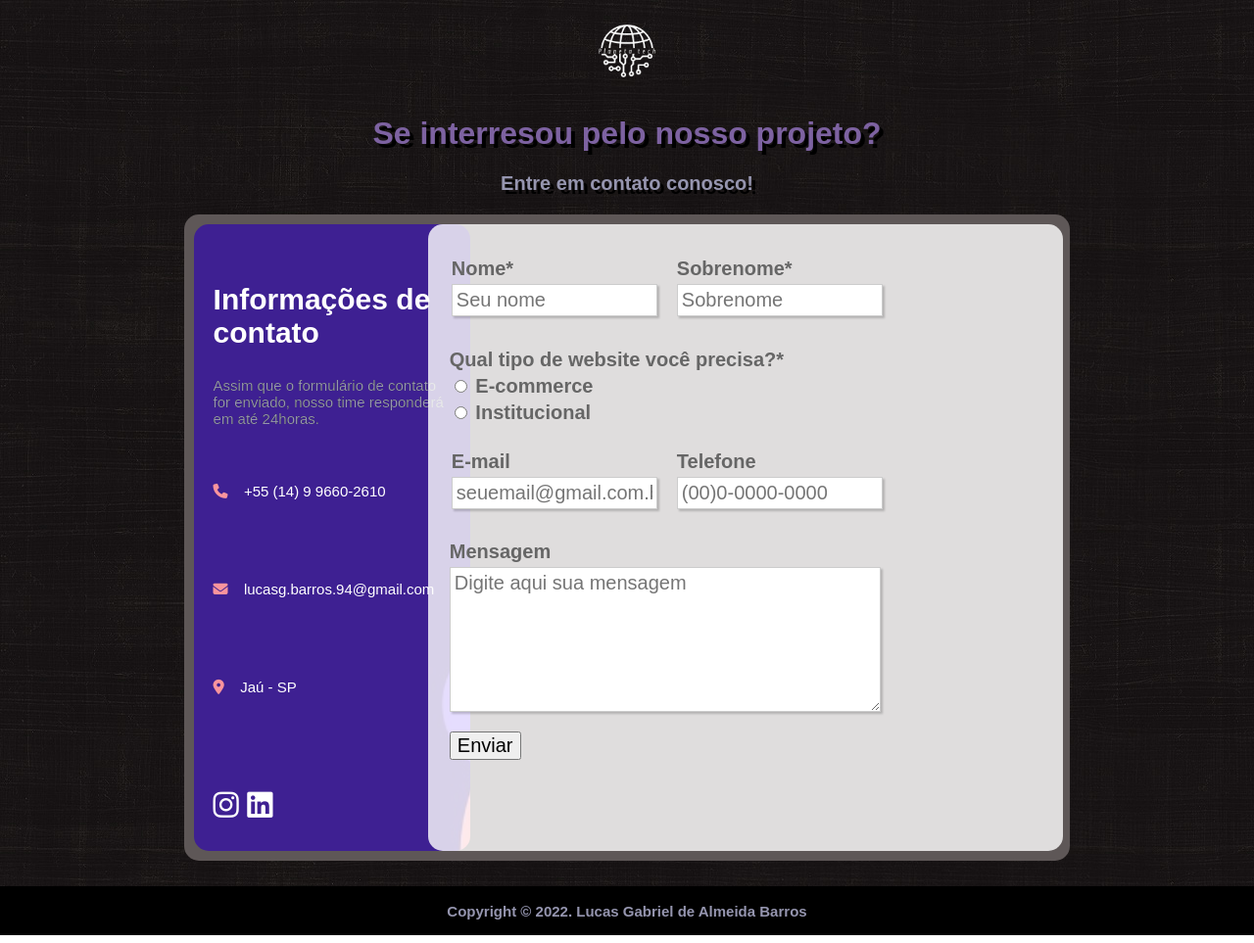
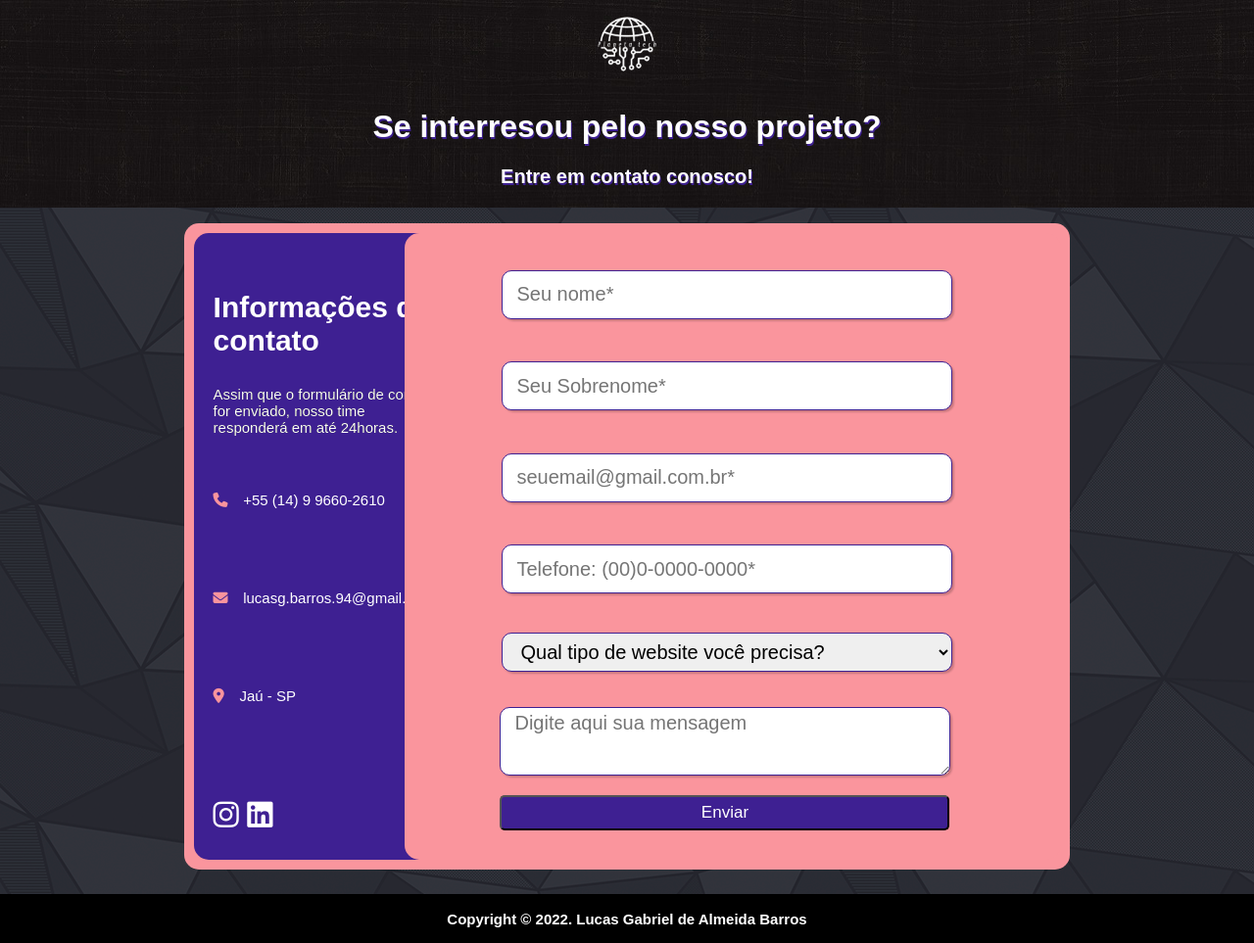
Before and after one commit to Lgbarros/contact-page, a plain HTML site: page index.html in a window 1280 px wide. Shown: the whole page at 98% size. Drawn offline with Linux system fonts and the light colour scheme.

Commit message:
Add files via upload

```diff
--- a/index.html
+++ b/index.html
@@ -41,40 +41,45 @@
                         <fieldset>
                             <fieldset class="grupo">
                                 <div class="campo">
-                                    <label for="nome">Nome*</label>
-                                    <input type="text" id="nome" name="nome" style="width: 10em" value="" placeholder="Seu nome" required>
-                                </div>
-                                <div class="campo">
-                                    <label for="snome">Sobrenome*</label>
-                                    <input type="text" id="snome" name="snome" style="width: 10em" value="" placeholder="Sobrenome" required>
+                                    <label for="nome"></label>
+                                    <input type="text" id="nome" name="nome" style="width: 22em" value="" placeholder="Seu nome*" required>
                                 </div>
                             </fieldset>
-                            <div class="campo">
-                                <label>Qual tipo de website você precisa?*</label>
-                                <label>
-                                    <input type="radio" name="website" value="ecommerce"> E-commerce
-                                </label>
-                                <label>
-                                    <input type="radio" name="website" value="institucional"> Institucional
-                                </label>
-                            </div>
+                            <fieldset>
+                                <div class="campo">
+                                    <label for="snome"></label>
+                                    <input class="w3-input" type="text" style="width: 22em" value="" placeholder="Seu Sobrenome*" required>
+                                </div>
+                            </fieldset>
                             <fieldset class="grupo">
                                 <div class="campo">
-                                    <label for="email">E-mail</label>
-                                    <input type="text" id="email" name="email" style="width: 10em" value="" placeholder="seuemail@gmail.com.br" required>
+                                    <label for="email"></label>
+                                    <input type="text" id="email" name="email" style="width: 22em" value="" placeholder="seuemail@gmail.com.br*" required>
                                 </div>
+                            </fieldset>
+                            <fieldset>
                                 <div class="campo">
-                                    <label for="telefone">Telefone</label>
-                                    <input type="text" id="telefone" name="telefone" style="width: 10em" value="" placeholder="(00)0-0000-0000" required>
+                                    <label for="telefone"></label>
+                                    <input type="text" id="telefone" name="telefone" style="width: 22em" value="" placeholder="Telefone: (00)0-0000-0000*" required>
+                                </div>
+                            </fieldset>
+                            <fieldset class="grupo">
+                                <div class="campo">
+                                    <select style="width: 23em;">
+                                        <option selected disabled>Qual tipo de website você precisa?</option>
+                                        <option>Institucional</option>
+                                        <option>E-commerce</option>
+                                        <option>Imobiliária</option>
+                                    </select>
                                 </div>
                             </fieldset>
 
                             <div class="campo">
-                                <label for="mensagem">Mensagem</label>
-                                <textarea rows="6" style="width: 21.5em" id="mensagem" name="mensagem" placeholder="Digite aqui sua mensagem"></textarea>
+                                <label for="mensagem"></label>
+                                <textarea rows="6" style="width: 22em; height: 3em;" id="mensagem" name="mensagem" placeholder="Digite aqui sua mensagem"></textarea>
                             </div>
 
-                            <button type="submit" name="submit">Enviar</button>
+                            <input type="submit" class="botao" value="Enviar" />
                         </fieldset>
                     </form>
                 </div>
--- a/style.css
+++ b/style.css
@@ -1,8 +1,20 @@
 /*Componentes gerais da página (Body, Logotipo, Título, Paragrafo)*/
 
+header{
+    background-image: url("./img/background.jpg");
+    width: 100%;
+    position: absolute;
+    left: 0;
+    top: 0;
+}
+
 body{
-    background-image: url("./img/background.jpg");
+    background-image: url("./img/background2.GIF");
     font-family: sans-serif,Tahoma,Verdana;
+}
+
+main{
+    margin-top: 18%;
 }
 
 .logo {
@@ -14,17 +26,17 @@ body{
 
 
 h1 {
-    color: #7d62a1;
+    color: #FFF;
     text-align: center;
-    text-shadow: 4px 4px black
+    text-shadow: 1px 2px #3e2092
 }
 
 p {
     font-size: 20px;
     text-align: center;
-    color: #9595af;
+    color: #FFF;
     font-weight: 600;
-    text-shadow: 4px 4px black
+    text-shadow: 1px 2px #3e2092
 }
 
 .container {
@@ -33,7 +45,7 @@ p {
     margin-right: auto;
     display: grid;
     grid-template-columns: auto auto;
-    background-color: #5e5757;
+    background-color: #fa959d;
     padding: 10px;
     border-radius: 15px;
 }
@@ -43,6 +55,18 @@ p {
 .formulario {
     margin-bottom: 2%;
 }
+
+form {
+    padding-left: 12%;
+}
+
+.checkbox {
+    width: 20px;
+    height: 24px;
+    position: relative;
+    top: 6px;
+}
+
 
 .grid-item {
     width: 70%;
@@ -94,8 +118,7 @@ p {
 }
 
 .grid-item .fa-brands:hover {
-    background-color:#fa949d;
-    border-radius: 50px;
+    color:#fa949d;
 }
 
 
@@ -103,7 +126,8 @@ p {
     width: 113%;
     margin-left: -20%;
     height: 600px;
-    background-color: rgba(255, 255, 255, 0.8);
+    /*background-image: url("./img/fundo-formulario.jpg");*/
+    background-color: #fa959d;
     padding: 20px;
     font-size: 20px;
     text-align: left;
@@ -139,6 +163,7 @@ body, input, select, textarea, button {
 
 .campo {
     margin-bottom: 1em;
+
 }
 
 .campo label {
@@ -159,7 +184,11 @@ fieldset.grupo .campo {
 .campo select,
 .campo textarea {
     padding: 0.2em;
-    border: 1px solid #CCC;
+    padding-left: 0.7em;
+    border: 1px solid #3e2092;
+    width: 11em;
+    height: 2em;
+    border-radius: 10px;;
     box-shadow: 2px 2px 2px rgba(0,0,0,0.2);
     display: block;
 }
@@ -168,8 +197,12 @@ fieldset.grupo .campo {
     padding-right: 1em;
 }
 
-.campo input:focus, .campo select:focus, .campo textarea:focus {
-    background: rgba(73, 121, 224, 0.397);
+.campo input:focus, .campo select:focus, .campo textarea:focus{
+    background: #3e2092b7;
+}
+
+.campo input::placeholder,{
+    color: #000;
 }
 
 .campo label.checkbox {
@@ -179,20 +212,23 @@ fieldset.grupo .campo {
 }
 
 .botao {
-    font-size: 1.5em;
-    background: #F90;
-    border: 0;
-    margin-bottom: 1em;
+    background-color: #3e2092!important;
+    border-radius: 5px;
+    font-size: 17px;
+    width: 27em;
     color: #FFF;
-    padding: 0.2em 0.6em;
-    box-shadow: 2px 2px 2px rgba(0,0,0,0.2);
-    text-shadow: 1px 1px 1px rgba(0,0,0,0.5);
+    font-family: 'Source Sans Pro', sans-serif;
+    padding: 6px 18px;
 }
 
 .botao:hover {
-    background: #FB0;
-    box-shadow: inset 2px 2px 2px rgba(0,0,0,0.2);
-    text-shadow: none;
+    background-color: #FFF!important;
+    border-radius: 5px;
+    font-size: 17px;
+    width: 27em;
+    color: #3e2092;
+    font-family: 'Source Sans Pro', sans-serif;
+    padding: 6px 18px;
 }
 
 .botao, select, label.checkbox {
@@ -218,6 +254,7 @@ footer p {
     top: 50%;
     left: 50%;
     margin-right: -50%;
+    text-shadow: none;
     transform: translate(-50%, -50%)
 }
 
```
Also changed, not shown: img/background2.gif (added), img/fundo-formulario.jpg (added).
